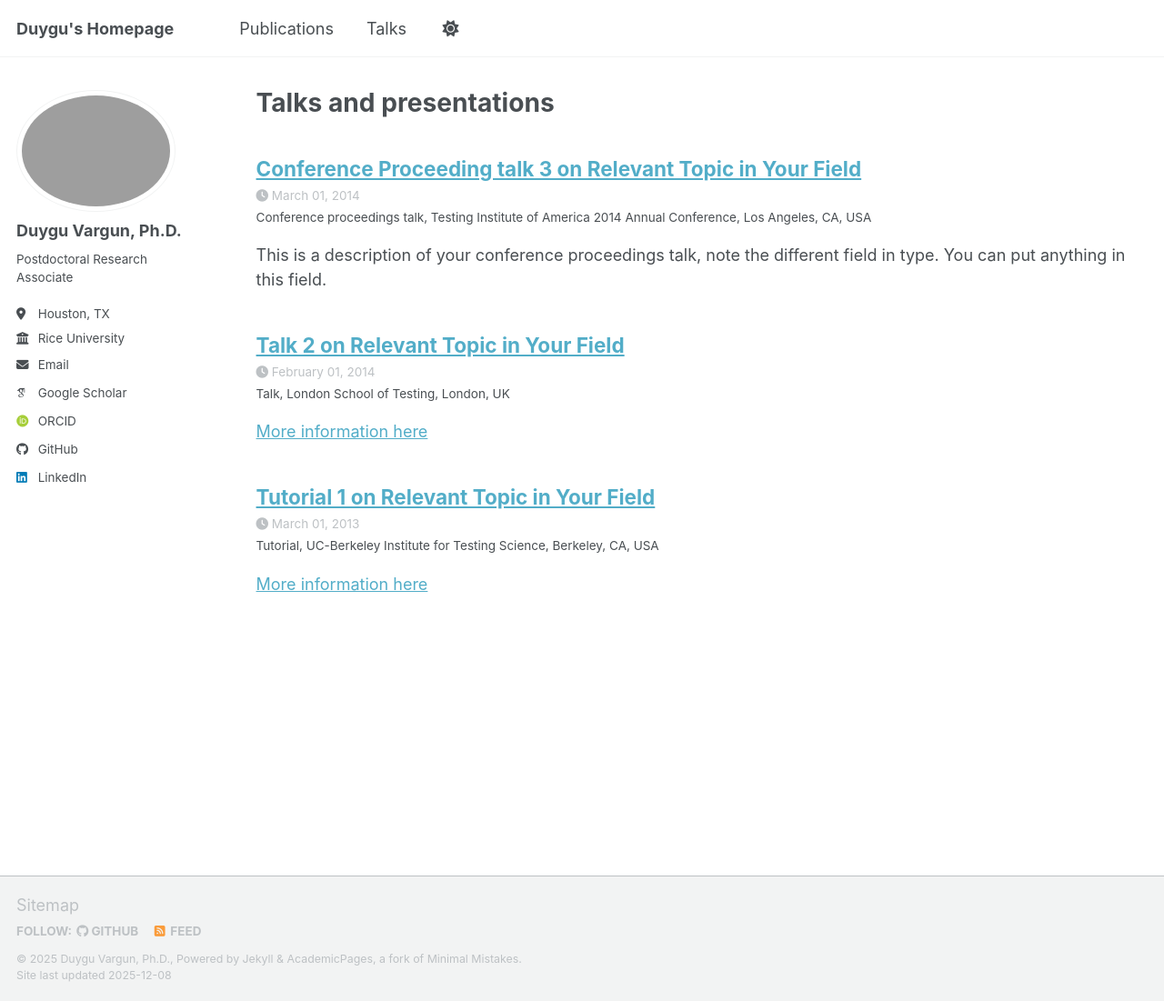
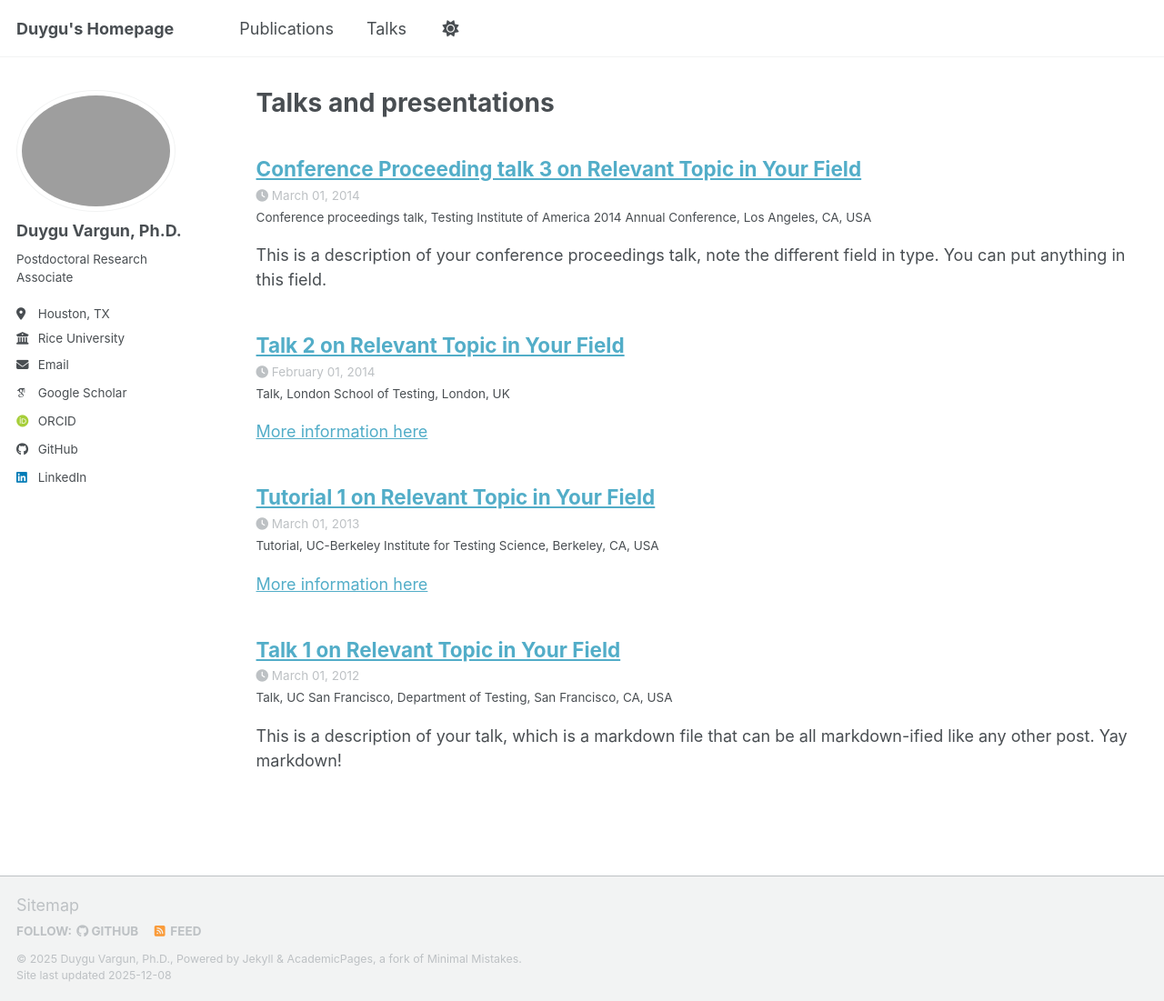
Before and after one commit to dvargun/dvargun.github.io, a Jekyll site: the page built from _pages/talks.html, in a window 1280 px wide and 1101 px high. Shown: the whole window at 91% size. Built offline with Jekyll 4.4.1, drawn with Linux system fonts in a browser that asks for light colours; some web fonts are replaced; a script bundle is joined from its source files by our own code; library files that are not in the unit come from our copies.

Commit message:
update talks

```diff
--- a/_talks/2012-03-01-talk-1.md
+++ b/_talks/2012-03-01-talk-1.md
@@ -1 +1,11 @@
+---
+title: "Talk 1 on Relevant Topic in Your Field"
+collection: talks
+type: "Talk"
+permalink: /talks/2012-03-01-talk-1
+venue: "UC San Francisco, Department of Testing"
+date: 2012-03-01
+location: "San Francisco, CA, USA"
+---
+
 This is a description of your talk, which is a markdown file that can be all markdown-ified like any other post. Yay markdown!
```
